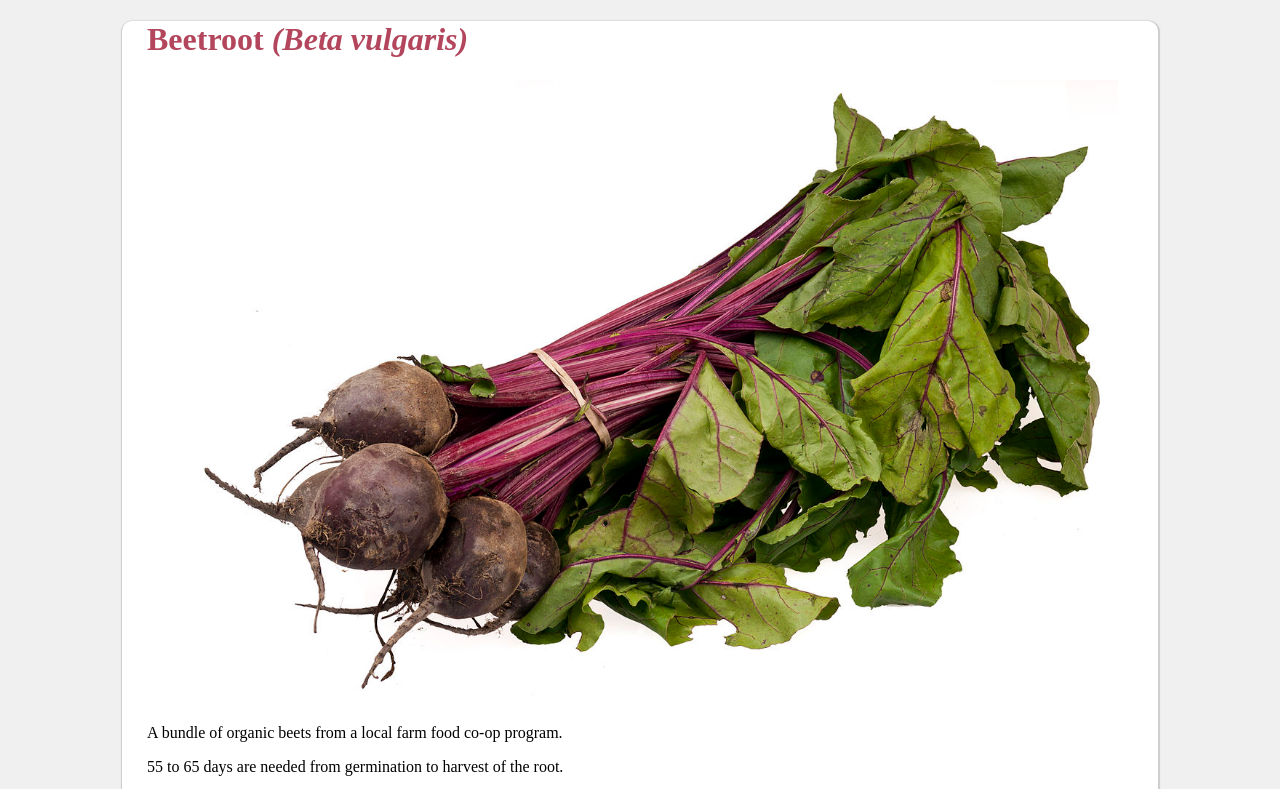
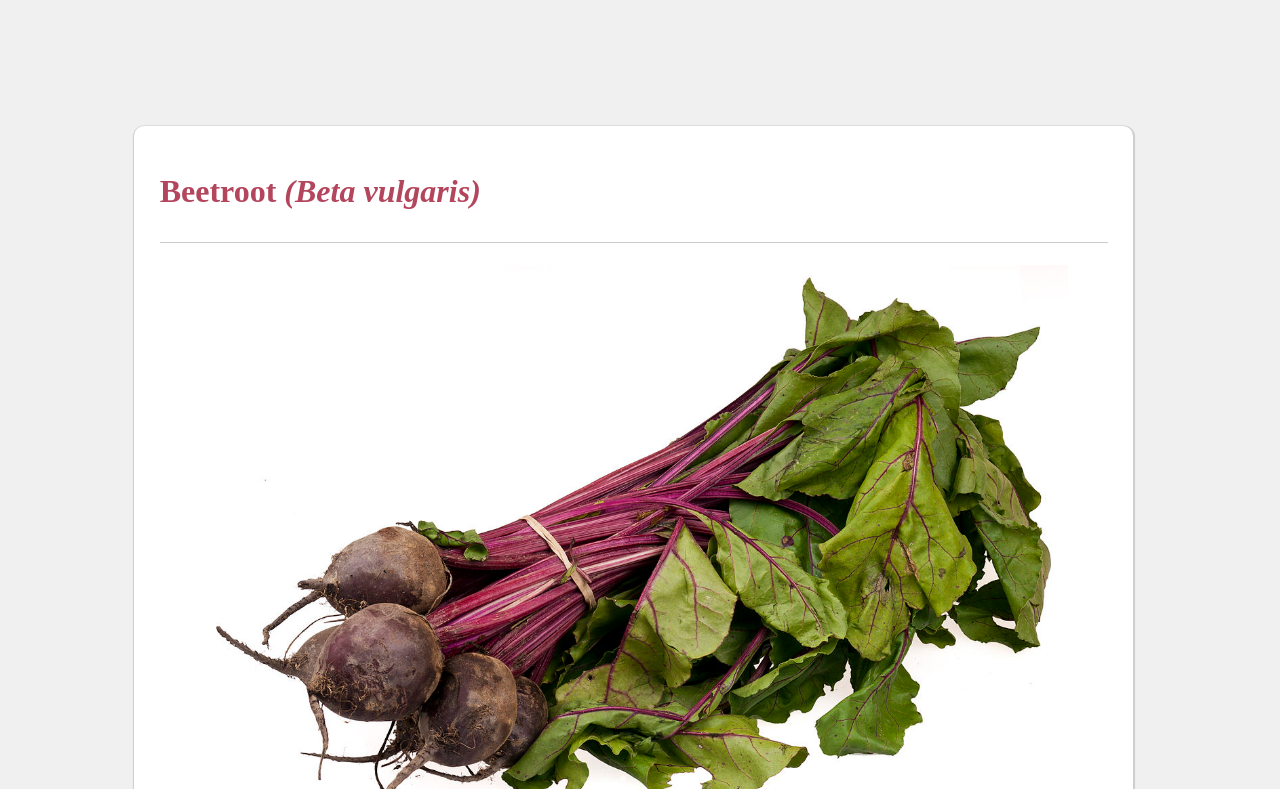
Before and after one commit to boot0076/dsn1678-exercise-0, a plain HTML site: page index.html in a window 1280 px wide. Shown: the top 789 px of the page. Drawn offline with Linux system fonts and the light colour scheme.

Commit message:
Adding more css to my html file

```diff
--- a/css/beets.css
+++ b/css/beets.css
@@ -1,5 +1,11 @@
+html{
+	background-color: #F0F0F0;
+}
+
 h1{
 	color: #B3465D;
+    border-bottom: thin solid #ccc;
+    padding-bottom: 1em;
 }
 
 h2{
@@ -10,18 +16,18 @@ img{
 	width: 100%;
 }
 
-html{
-	background-color: #F0F0F0;
-}
-
 .main{
-	width: 80%;
-	margin-left: 9%;
-	margin-right: 10%;
-	padding-left: 2%;
+	width: 75%;
+	margin: 10%;
+	padding: 2%;
 	background-color: #FFF;
 	border-radius: 10px;
 	box-shadow: .5px 1px 1px 1.5px #ccc;
+}
+
+figcaption{
+	border-top: thin solid #ccc;
+
 }
 
 dl{
--- a/index.html
+++ b/index.html
@@ -78,7 +78,7 @@
 				<li>Delicious</li>
 			</ul>
 
-		<p>Source:<a href="http://en.wikipedia.org/wiki/Beetroot#mediaviewer/File:Beets-Bundle.jpg">Wikipedia</a>; Last modified: Aug 30, 2014</p>
+		<p>Source:<a href="http://en.wikipedia.org/wiki/Beetroot#mediaviewer/File:Beets-Bundle.jpg">Wikipedia</a>; Last modified: <time datetime="2014-08-30">Aug 30, 2014</time></p>
 </main>
 
 </body>
```
